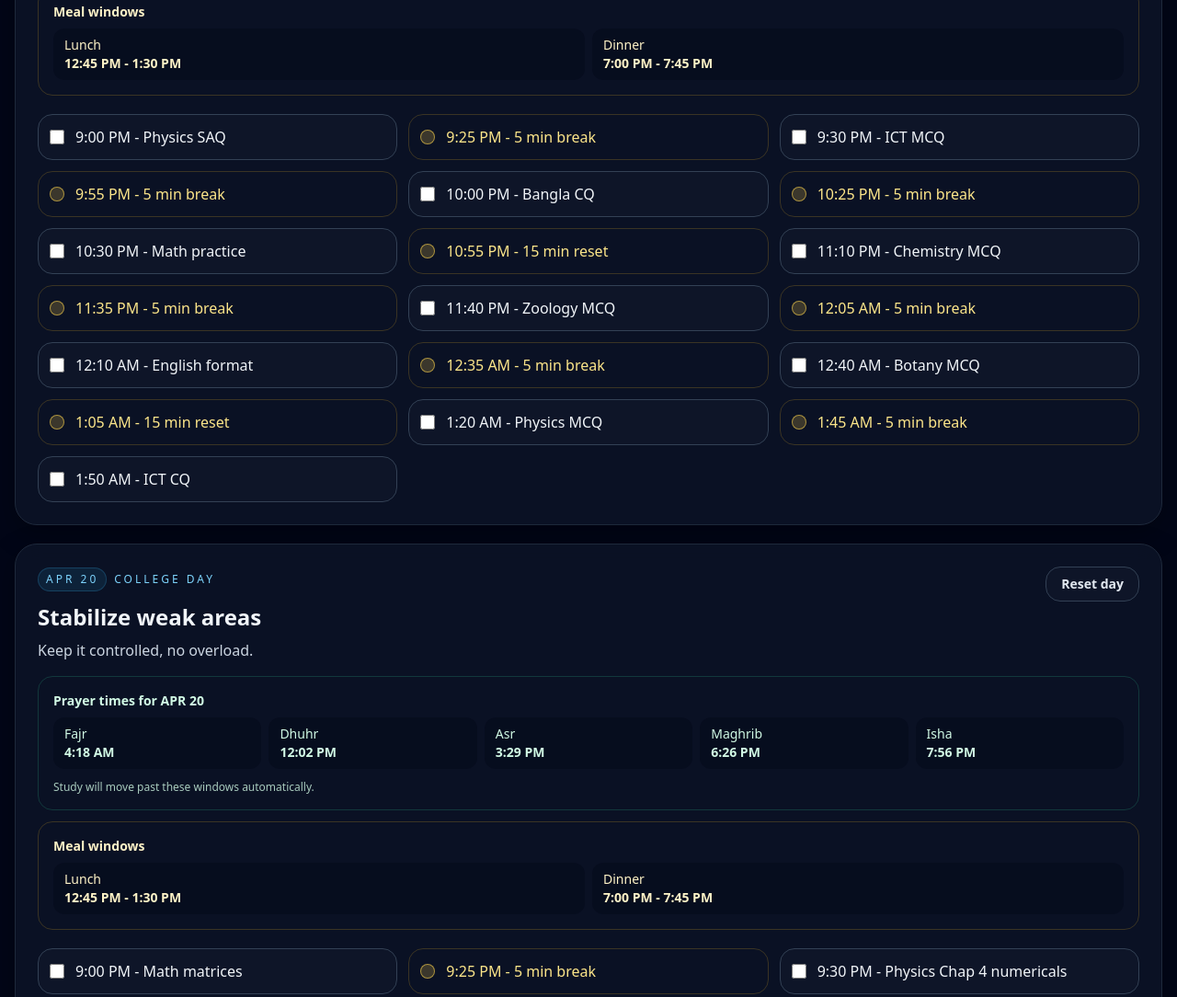
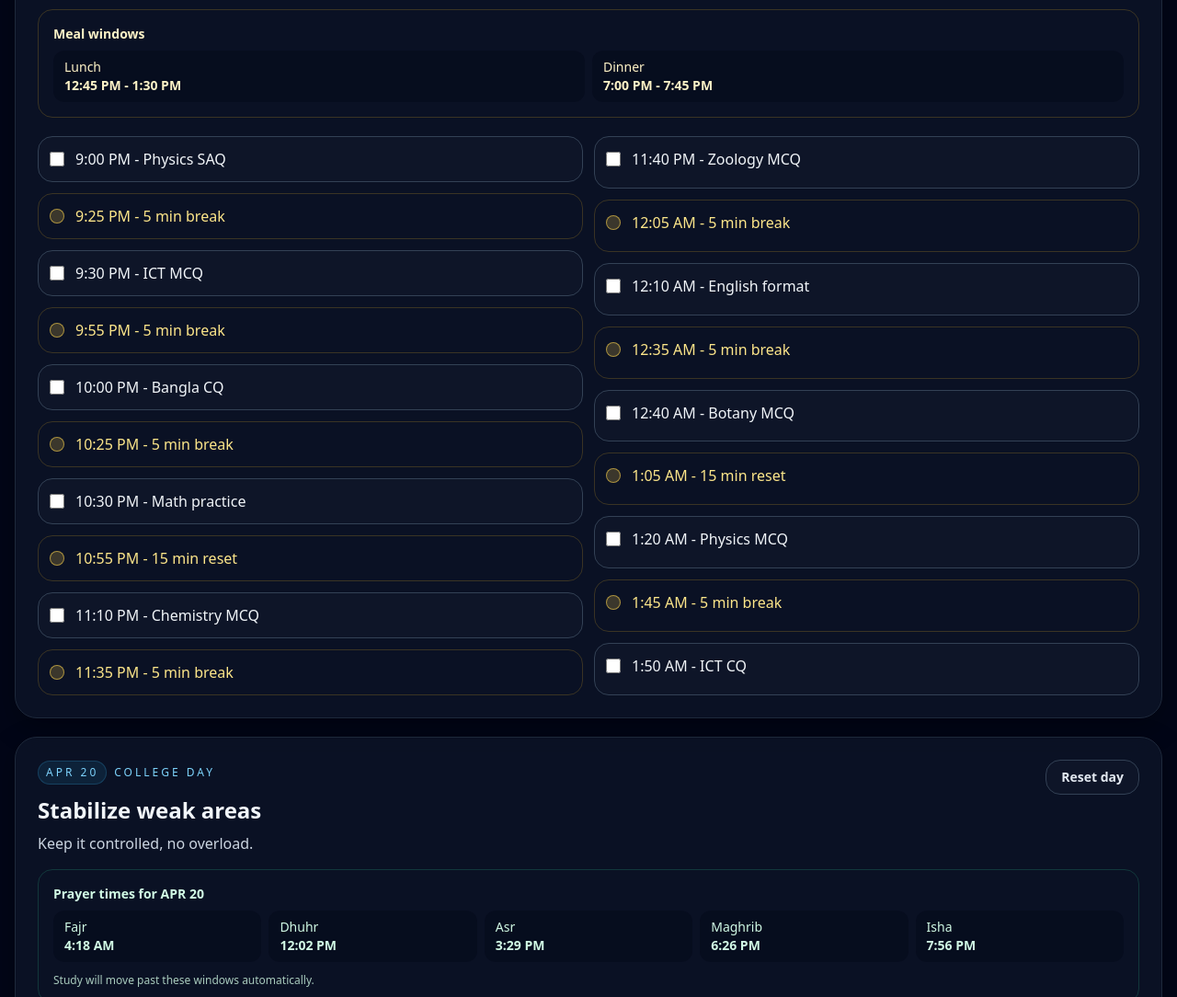
Before and after one commit to ATBG/Battle, a plain HTML site: page index.html in a window 1280 px wide. Shown: the part 720-1804 px from the top of the page at 92% size. Drawn offline with nearby package versions, Linux system fonts and the light colour scheme.

Commit message:
Update index.html

```diff
--- a/index.html
+++ b/index.html
@@ -38,6 +38,7 @@
           <p class="text-slate-300 mt-2 max-w-3xl">
             25 minutes study, 5 minutes break. Every 4 study cycles gets a 15-minute reset.
             Namaj, lunch, and dinner are hard blocks, so study slots slide forward automatically.
+            Free days now stretch late into the night.
           </p>
         </div>
         <div class="grid grid-cols-2 gap-3 text-sm md:text-base min-w-[260px]">
@@ -51,7 +52,6 @@
           </div>
         </div>
       </div>
-
           <div class="mt-6 grid gap-3 md:grid-cols-3">
         <div class="rounded-2xl bg-slate-900/70 border border-slate-800 p-4">
           <div class="text-slate-400 text-sm">Progress</div>
@@ -107,134 +107,22 @@
     ];
 
     const days = [
-      {
-        date: 'APR 19',
-        title: 'Night after college',
-        focus: 'Light load + activation mode',
-        note: 'Warm brain, not burnout. No deep problem sets yet.',
-        startHour: 21,
-        blocks: ['Physics SAQ', 'ICT MCQ', 'Bangla CQ', 'Math practice', 'Chemistry MCQ', 'Zoology MCQ', 'English format', 'Botany MCQ', 'Physics MCQ', 'ICT CQ']
-      },
-      {
-        date: 'APR 20',
-        title: 'College day',
-        focus: 'Stabilize weak areas',
-        note: 'Keep it controlled, no overload.',
-        startHour: 21,
-        blocks: ['Math matrices', 'Physics Chap 4 numericals', 'ICT logic gates', 'Bangla prose CQ', 'Chemistry MCQ', 'Zoology digestion', 'English writing format', 'Botany', 'Physics MCQ', 'Revision mix']
-      },
-      {
-        date: 'APR 21',
-        title: 'Full free day',
-        focus: 'Heavy physics + math build',
-        note: 'Max pressure day. Push volume hard.',
-        startHour: 10,
-        blocks: ['Physics numericals', 'Math problem set', 'Physics SAQ', 'Math trig', 'Chemistry MCQ', 'Physics MCQ', 'Math practice', 'Physics review', 'Physics Chap 5 / 6 / 10 rotation', 'Night cycle: ICT', 'Bangla', 'Physics', 'Math', 'Chemistry', 'Zoology', 'English', 'Physics', 'Bio']
-      },
-      {
-        date: 'APR 22',
-        title: 'Full free day + ICT prep',
-        focus: 'Physics / Math patching, ICT night lock-in',
-        note: 'Daytime stays useful. ICT gets the night push.',
-        startHour: 10,
-        blocks: ['Physics weak topic patch', 'Math weak topic patch', 'Physics SAQ', 'Math revision', 'Physics MCQ', 'Light summary review', 'ICT CQ', 'ICT MCQ', 'ICT revision', 'Bangla', 'ICT', 'English', 'ICT', 'Physics light', 'ICT CQ', 'ICT MCQ', 'ICT revision']
-      },
-      {
-        date: 'APR 23',
-        title: 'ICT exam day',
-        focus: 'After exam, switch to Chemistry',
-        note: 'Chemistry starts domination immediately at night.',
-        startHour: 10,
-        blocks: ['Chemistry MCQ', 'CQ', 'Chemistry past paper', 'Physics light', 'Chemistry', 'Math', 'Biology', 'Chemistry', 'English']
-      },
-      {
-        date: 'APR 24',
-        title: 'Chemistry core day 1',
-        focus: 'Chem heavy grinding',
-        note: 'Stick to the rotation and keep weak zones moving.',
-        startHour: 10,
-        blocks: ['Chem MCQ', 'CQ', 'Physics', 'Chem past paper', 'Math', 'Chem', 'Bio', 'Chem', 'ICT light', 'Chem', 'Chem recap']
-      },
-      {
-        date: 'APR 25',
-        title: 'Chemistry core day 2',
-        focus: 'Chem heavy grinding',
-        note: 'Keep the pressure clean and steady.',
-        startHour: 10,
-        blocks: ['Chem MCQ', 'CQ', 'Physics', 'Chem past paper', 'Math', 'Chem', 'Bio', 'Chem', 'ICT light', 'Chem', 'Chem recap']
-      },
-      {
-        date: 'APR 26',
-        title: 'Chem done / Bangla shift',
-        focus: 'Bangla survival + English scoring formats',
-        note: 'Start writing speed and grammar structure.',
-        startHour: 10,
-        blocks: ['Bangla', 'English', 'Bangla', 'Physics', 'Bangla', 'Chem recap', 'English', 'Bangla', 'Physics', 'Math']
-      },
-      {
-        date: 'APR 27',
-        title: 'Bangla exam',
-        focus: 'Night shift English prep',
-        note: 'English scoring templates only.',
-        startHour: 10,
-        blocks: ['English format', 'Bangla review', 'English writing', 'Physics', 'English', 'Chem', 'English', 'Math', 'Bio light']
-      },
-      {
-        date: 'APR 28',
-        title: 'English exam → Physics shift',
-        focus: 'Full physics dominance starts',
-        note: 'Physics chapters 4, 5, 6, 10 rotation.',
-        startHour: 10,
-        blocks: ['Physics Chap 4', 'Physics Chap 5', 'Physics Chap 6', 'Physics Chap 10', 'Physics SAQ', 'Physics MCQ', 'Math', 'Physics numericals', 'Chem light', 'Physics', 'Bio', 'Physics', 'ICT recall', 'Physics review']
-      },
-      {
-        date: 'APR 29',
-        title: 'Physics gap day',
-        focus: 'Pure physics mode',
-        note: 'Speed, accuracy, and weak zone cleanup.',
-        startHour: 10,
-        blocks: ['Physics numericals', 'Physics SAQ', 'Physics MCQ', 'Physics past paper', 'Math', 'Physics', 'Physics weak zones', 'Bio light', 'Physics', 'Revision']
-      },
-      {
-        date: 'APR 30',
-        title: 'Physics exam → Math start',
-        focus: 'Math first paper and second paper',
-        note: 'Keep the momentum alive.',
-        startHour: 10,
-        blocks: ['Math 1st paper', 'Math 2nd paper', 'Physics recap', 'Math', 'Bio', 'Math', 'Chem light', 'Math', 'English', 'Math']
-      },
-      {
-        date: 'MAY 1',
-        title: 'Math core day 1',
-        focus: 'Speed + accuracy',
-        note: 'Max output day. Heavy volume is allowed here.',
-        startHour: 10,
-        blocks: ['Math', 'Math', 'Bio', 'Math', 'Physics', 'Math', 'Bio', 'Math', 'English', 'Math']
-      },
-      {
-        date: 'MAY 2',
-        title: 'Math core day 2',
-        focus: 'Speed + accuracy',
-        note: 'Keep the math engine hot.',
-        startHour: 10,
-        blocks: ['Math', 'Math', 'Bio', 'Math', 'Physics', 'Math', 'Bio', 'Math', 'English', 'Math']
-      },
-      {
-        date: 'MAY 3',
-        title: 'Math exam → Bio start',
-        focus: 'Biology entry mode',
-        note: 'Switch cleanly into memory-heavy work.',
-        startHour: 10,
-        blocks: ['Biology MCQ', 'CQ', 'Zoology', 'Bio', 'Chem light', 'Bio', 'Physics', 'Bio', 'Math recap', 'Bio']
-      },
-      {
-        date: 'MAY 4',
-        title: 'Bio final',
-        focus: 'Final push cycle',
-        note: 'Revision lock. Do not overcomplicate.',
-        startHour: 10,
-        blocks: ['Bio MCQ', 'CQ', 'Zoology', 'Bio', 'Chem recap', 'Bio', 'Physics', 'English', 'Revision lock']
-      }
+      { date: 'APR 19', title: 'Night after college', focus: 'Light load + activation mode', note: 'Warm brain, not burnout. No deep problem sets yet.', startHour: 21, blocks: ['Physics SAQ', 'ICT MCQ', 'Bangla CQ', 'Math practice', 'Chemistry MCQ', 'Zoology MCQ', 'English format', 'Botany MCQ', 'Physics MCQ', 'ICT CQ'] },
+      { date: 'APR 20', title: 'College day', focus: 'Stabilize weak areas', note: 'Keep it controlled, no overload.', startHour: 21, blocks: ['Math matrices', 'Physics Chap 4 numericals', 'ICT logic gates', 'Bangla prose CQ', 'Chemistry MCQ', 'Zoology digestion', 'English writing format', 'Botany', 'Physics MCQ', 'Revision mix'] },
+      { date: 'APR 21', title: 'Full free day', focus: 'Heavy physics + math build', note: 'This day is full grind. Keep pressure high until late night.', startHour: 10, blocks: ['Physics numericals', 'Math problem set', 'Physics SAQ', 'Math trig', 'Chemistry MCQ', 'Physics MCQ', 'Math practice', 'Physics review', 'Physics Chap 5', 'Physics Chap 6', 'Physics Chap 10 rotation', 'ICT CQ', 'Bangla', 'Physics past paper', 'Math long drill', 'Chemistry CQ', 'Zoology', 'Physics weak zones', 'English', 'Bio', 'Physics final drill', 'Math final drill', 'Chem recap', 'ICT recap', 'Physics speed round', 'Math speed round', 'Revision lock'] },
+      { date: 'APR 22', title: 'Full free day + ICT prep', focus: 'Physics / Math patching, ICT night lock-in', note: 'Daytime stays useful. ICT gets the night push.', startHour: 10, blocks: ['Physics weak topic patch', 'Math weak topic patch', 'Physics SAQ', 'Math revision', 'Physics MCQ', 'Light summary review', 'ICT CQ', 'ICT MCQ', 'ICT revision', 'Bangla', 'ICT', 'English', 'ICT', 'Physics light', 'ICT CQ', 'ICT MCQ', 'ICT revision', 'Physics numericals', 'Math problem set', 'ICT speed run', 'Physics recap', 'Math recap', 'ICT final lock', 'Revision lock'] },
+      { date: 'APR 23', title: 'ICT exam day', focus: 'After exam, switch to Chemistry', note: 'Chemistry starts domination immediately at night.', startHour: 10, blocks: ['Chemistry MCQ', 'CQ', 'Chemistry past paper', 'Physics light', 'Chemistry', 'Math', 'Biology', 'Chemistry', 'English'] },
+      { date: 'APR 24', title: 'Chemistry core day 1', focus: 'Chem heavy grinding', note: 'Stick to the rotation and keep weak zones moving.', startHour: 10, blocks: ['Chem MCQ', 'CQ', 'Physics', 'Chem past paper', 'Math', 'Chem', 'Bio', 'Chem', 'ICT light', 'Chem', 'Chem recap'] },
+      { date: 'APR 25', title: 'Chemistry core day 2', focus: 'Chem heavy grinding', note: 'Keep the pressure clean and steady.', startHour: 10, blocks: ['Chem MCQ', 'CQ', 'Physics', 'Chem past paper', 'Math', 'Chem', 'Bio', 'Chem', 'ICT light', 'Chem', 'Chem recap'] },
+      { date: 'APR 26', title: 'Chem done / Bangla shift', focus: 'Bangla survival + English scoring formats', note: 'Start writing speed and grammar structure.', startHour: 10, blocks: ['Bangla', 'English', 'Bangla', 'Physics', 'Bangla', 'Chem recap', 'English', 'Bangla', 'Physics', 'Math'] },
+      { date: 'APR 27', title: 'Bangla exam', focus: 'Night shift English prep', note: 'English scoring templates only.', startHour: 10, blocks: ['English format', 'Bangla review', 'English writing', 'Physics', 'English', 'Chem', 'English', 'Math', 'Bio light'] },
+      { date: 'APR 28', title: 'English exam → Physics shift', focus: 'Full physics dominance starts', note: 'Physics chapters 4, 5, 6, 10 rotation.', startHour: 10, blocks: ['Physics Chap 4', 'Physics Chap 5', 'Physics Chap 6', 'Physics Chap 10', 'Physics SAQ', 'Physics MCQ', 'Math', 'Physics numericals', 'Chem light', 'Physics', 'Bio', 'Physics', 'ICT recall', 'Physics review'] },
+      { date: 'APR 29', title: 'Physics gap day', focus: 'Pure physics mode', note: 'Speed, accuracy, and weak zone cleanup.', startHour: 10, blocks: ['Physics numericals', 'Physics SAQ', 'Physics MCQ', 'Physics past paper', 'Math', 'Physics', 'Physics weak zones', 'Bio light', 'Physics', 'Revision'] },
+      { date: 'APR 30', title: 'Physics exam → Math start', focus: 'Math first paper and second paper', note: 'Keep the momentum alive.', startHour: 10, blocks: ['Math 1st paper', 'Math 2nd paper', 'Physics recap', 'Math', 'Bio', 'Math', 'Chem light', 'Math', 'English', 'Math'] },
+      { date: 'MAY 1', title: 'Math core day 1', focus: 'Speed + accuracy', note: 'Long grind day. This one now goes late.', startHour: 10, blocks: ['Math', 'Math', 'Bio', 'Math', 'Physics', 'Math', 'Bio', 'Math', 'English', 'Math', 'Math hard set', 'Physics quick revision', 'Math proof drill', 'Bio recap', 'Math past paper', 'English format', 'Math final sprint', 'Revision lock'] },
+      { date: 'MAY 2', title: 'Math core day 2', focus: 'Speed + accuracy', note: 'Keep the math engine hot.', startHour: 10, blocks: ['Math', 'Math', 'Bio', 'Math', 'Physics', 'Math', 'Bio', 'Math', 'English', 'Math', 'Math hard set', 'Physics quick revision', 'Math proof drill', 'Bio recap', 'Math past paper', 'English format', 'Math final sprint', 'Revision lock'] },
+      { date: 'MAY 3', title: 'Math exam → Bio start', focus: 'Biology entry mode', note: 'Switch cleanly into memory-heavy work.', startHour: 10, blocks: ['Biology MCQ', 'CQ', 'Zoology', 'Bio', 'Chem light', 'Bio', 'Physics', 'Bio', 'Math recap', 'Bio'] },
+      { date: 'MAY 4', title: 'Bio final', focus: 'Final push cycle', note: 'Revision lock. Do not overcomplicate.', startHour: 10, blocks: ['Bio MCQ', 'CQ', 'Zoology', 'Bio', 'Chem recap', 'Bio', 'Physics', 'English', 'Revision lock'] }
     ];
 
     function parseClock(value) {
@@ -267,19 +155,9 @@
         { label: 'Asr', start: p.asr, duration: 20 },
         { label: 'Maghrib', start: p.maghrib, duration: 20 },
         { label: 'Isha', start: p.isha, duration: 20 }
-      ].map(item => ({
-        label: item.label,
-        start: parseClock(item.start),
-        end: parseClock(item.start) + item.duration,
-        kind: 'prayer'
-      }));
+      ].map(item => ({ label: item.label, start: parseClock(item.start), end: parseClock(item.start) + item.duration, kind: 'prayer' }));
 
-      const meals = mealWindows.map(item => ({
-        label: item.label,
-        start: parseClock(item.start),
-        end: parseClock(item.start) + item.duration,
-        kind: 'meal'
-      }));
+      const meals = mealWindows.map(item => ({ label: item.label, start: parseClock(item.start), end: parseClock(item.start) + item.duration, kind: 'meal' }));
 
       return [...prayerBlocks, ...meals].sort((a, b) => a.start - b.start);
     }
@@ -333,6 +211,11 @@
       `;
     }
 
+    function splitIntoTwoColumns(items) {
+      const midpoint = Math.ceil(items.length / 2);
+      return [items.slice(0, midpoint), items.slice(midpoint)];
+    }
+
     const daysEl = document.getElementById('days');
     let total = 0;
 
@@ -340,7 +223,6 @@
       const card = document.createElement('section');
       card.className = 'day-card glass soft-shadow rounded-3xl p-5 md:p-6 border border-slate-800';
       const windows = buildFixedWindows(day.date);
-
       let currentMinutes = (day.startHour ?? 9) * 60;
       let studyCount = 0;
       const items = [];
@@ -351,24 +233,26 @@
           const blocking = windows.filter(w => currentMinutes < w.end && (start > w.start));
           if (blocking.length) {
             const names = [...new Set(blocking.map(b => b.label))].join(' + ');
-            items.push(`
+            items.push({
+              html: `
                 <div class="flex items-start gap-3 rounded-2xl border px-3 py-3 ${blockClass('forced')}">
                   <div class="mt-1 h-4 w-4 rounded-full border border-emerald-300/60 bg-emerald-300/20"></div>
-                <div class="flex-1 text-sm md:text-base leading-6">
-                  ${formatClock(currentMinutes)} - Auto shift for ${names}
+                  <div class="flex-1 text-sm md:text-base leading-6">${formatClock(currentMinutes)} - Auto shift for ${names}</div>
                 </div>
-              </div>
-            `);
+              `
+            });
           }
         }
 
         const id = `d${dayIndex}_t${index}`;
-        items.push(`
+        items.push({
+          html: `
             <div class="flex items-start gap-3 rounded-2xl border px-3 py-3 ${blockClass('study')}">
               <input id="${id}" class="task mt-1 h-4 w-4 rounded border-slate-500 bg-slate-900 text-sky-400 focus:ring-sky-400" type="checkbox" />
               <label for="${id}" class="cursor-pointer flex-1 text-sm md:text-base leading-6">${formatClock(start)} - ${text}</label>
             </div>
-        `);
+          `
+        });
 
         total += 1;
         currentMinutes = start + 25;
@@ -376,15 +260,19 @@
 
         if (index < day.blocks.length - 1) {
           const breakLen = nextBreakLength(studyCount);
-          items.push(`
+          items.push({
+            html: `
               <div class="flex items-start gap-3 rounded-2xl border px-3 py-3 ${blockClass('break')}">
                 <div class="mt-1 h-4 w-4 rounded-full border border-amber-300/60 bg-amber-300/20"></div>
                 <div class="flex-1 text-sm md:text-base leading-6">${formatClock(currentMinutes)} - ${breakLen} min ${breakLen === 15 ? 'reset' : 'break'}</div>
               </div>
-          `);
+            `
+          });
           currentMinutes += breakLen;
         }
       });
+
+      const [leftItems, rightItems] = splitIntoTwoColumns(items);
 
       card.innerHTML = `
         <div class="flex flex-col gap-3 md:flex-row md:items-start md:justify-between">
@@ -402,7 +290,10 @@
         ${renderPrayerPanel(day.date)}
         ${renderMealPanel()}
 
-        <div class="mt-5 grid gap-3 md:grid-cols-2 xl:grid-cols-3">${items.join('')}</div>
+        <div class="mt-5 grid gap-3 md:grid-cols-2">
+          <div class="grid gap-3">${leftItems.map(x => x.html).join('')}</div>
+          <div class="grid gap-3">${rightItems.map(x => x.html).join('')}</div>
+        </div>
       `;
 
       daysEl.appendChild(card);
```
Lines whose indentation alone changed are shown as unchanged.
